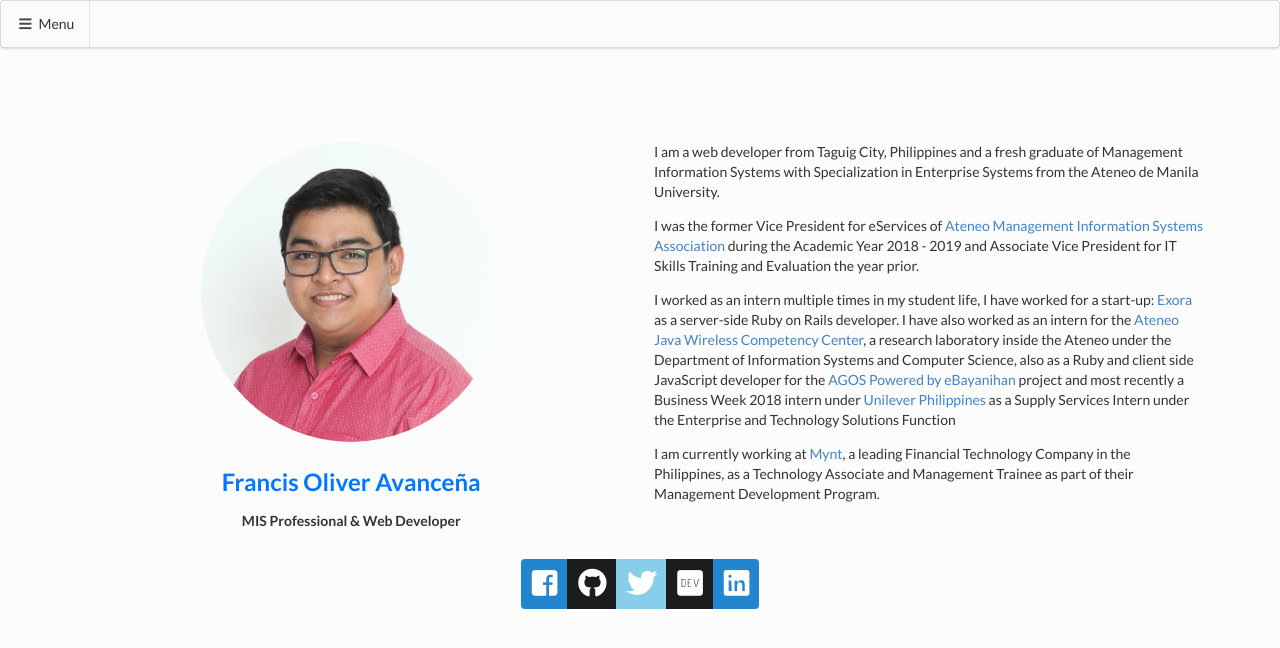
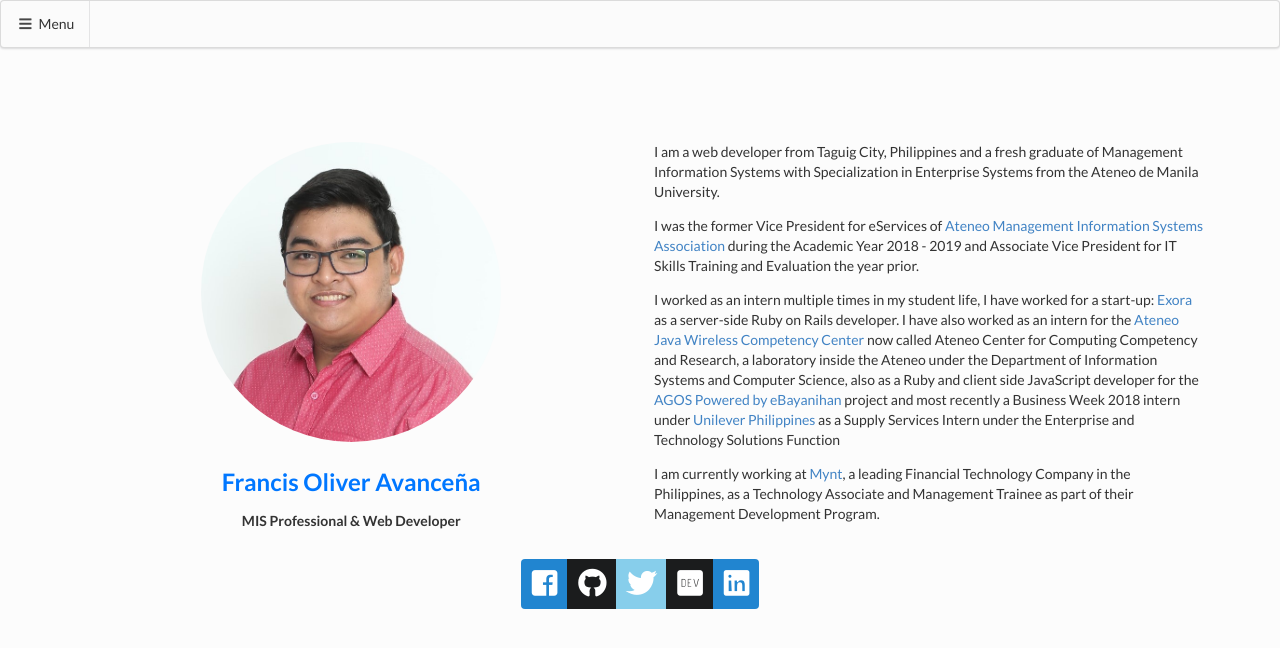
Before and after one commit to tripeersyou/francisoliverdev, a Jekyll site: the page built from index.html, in a window 1280 px wide. Shown: the top 648 px of the page. Built offline with Jekyll 4.4.1, drawn with Linux system fonts in a browser that asks for light colours; nearby versions of some CDN libraries; comment, search, counter and statistics services are not loaded.

Commit message:
Update from Forestry.io foavancena@gmail.com updated index.html

```diff
--- a/index.html
+++ b/index.html
@@ -22,7 +22,7 @@
         <p>I worked as an intern multiple times in my student life, I have worked for a start-up: <a
                 href="https://exora.ph" target="_blank" rel="noopener">Exora</a> as a server-side Ruby on Rails developer. I have also
             worked as an intern for the <a href="http://ajwcc.ateneo.edu" target="_blank" rel="noopener">Ateneo Java Wireless
-                Competency Center</a>, a research laboratory inside the Ateneo under the Department of Information
+                Competency Center</a> now called Ateneo Center for Computing Competency and Research, a laboratory inside the Ateneo under the Department of Information
             Systems and Computer Science, also as a Ruby and client side JavaScript developer for the <a
                 href="http://ebayanihan.ateneo.edu">AGOS Powered by eBayanihan</a> project and most recently a Business Week 2018 intern
             under <a href="https://www.unilever.com.ph/" target="_blank" rel="noopener">Unilever Philippines</a> as a Supply Services
```
Also changed, not shown: .forestry/settings.yml.
